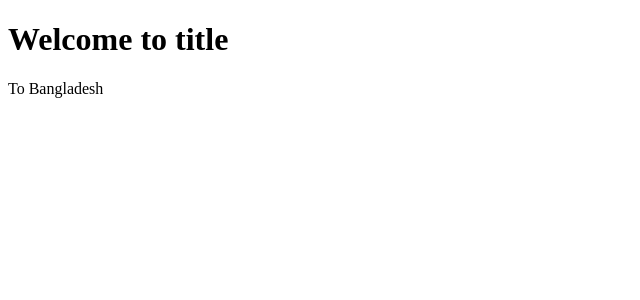
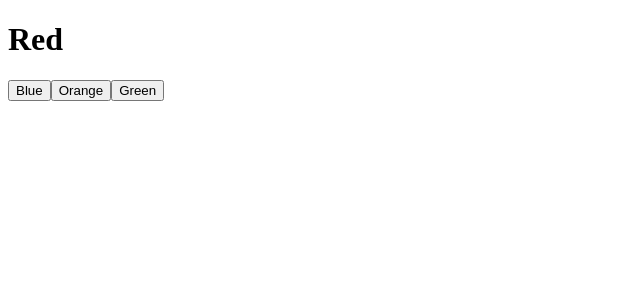
Before and after one commit to Nabab-Sharif/React-Practices, a React (Create React App) app: page / in a window 1280 px wide. Shown: the top 300 px of the page, without its empty margins (0-640 px from the left). Built offline with nearby package versions, Linux system fonts and the light colour scheme.

Commit message:
State Create

```diff
--- a/src/component/home/HomeBanner.js
+++ b/src/component/home/HomeBanner.js
@@ -7,16 +7,36 @@ export default class HomeBanner extends Component {
 
   constructor(props) {
     super();
+    this.state = {
+      color: "Red"
+    }
   }
 
+  BlueColor = () => {
+    this.setState({
+      color: "Blue"
+    })
+  }
 
+  OrangeColor=()=>{
+    this.setState({
+      color:"Orange"
+    })
+  }
 
+  GreenColor=()=>{
+    this.setState({
+      color:"Green"
+    })
+  }
 
   render() {
     return (
       <div>
-        <h1>{this.props.title}</h1>
-        <p>{this.props.subtitle}</p>
+        <h1>{this.state.color}</h1>
+        <button onClick={this.BlueColor}>Blue</button>
+        <button onClick={this.OrangeColor}>Orange</button>
+        <button onClick={this.GreenColor}>Green</button>
       </div>
     )
   }
```
